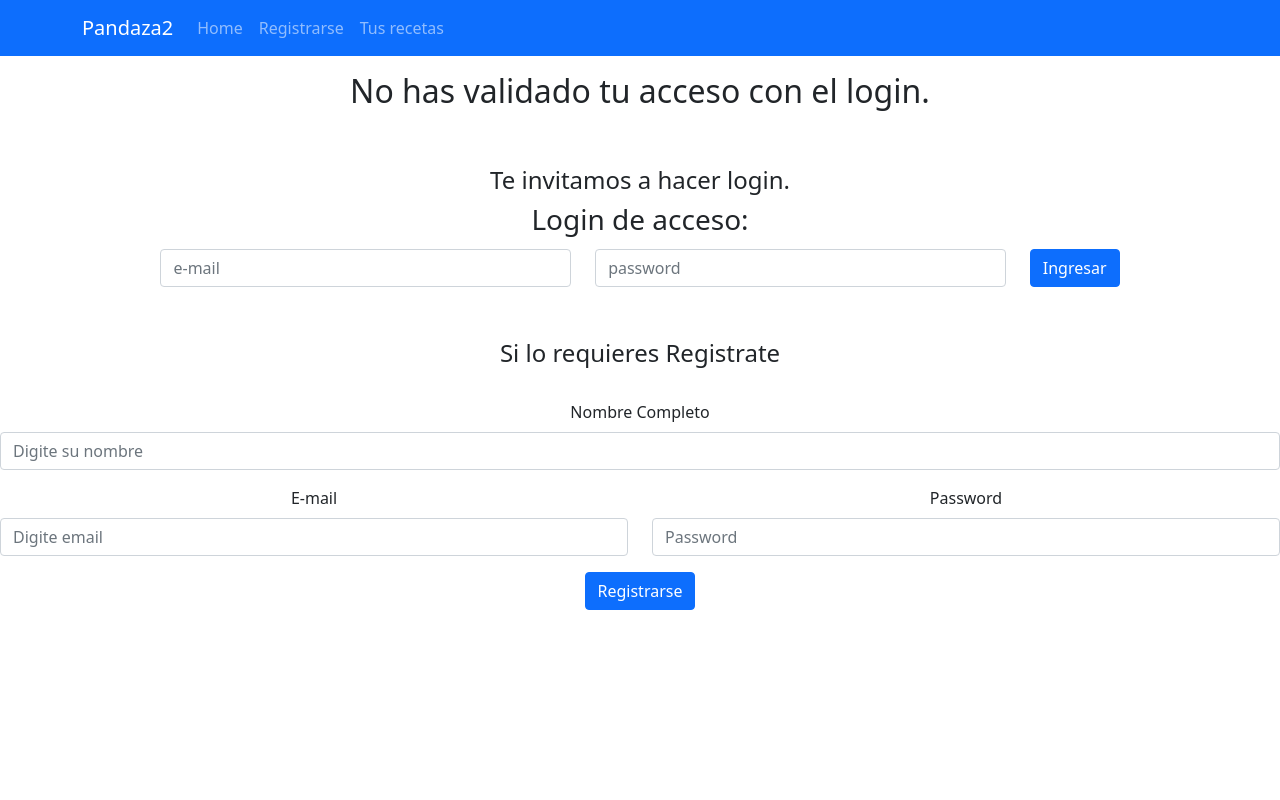
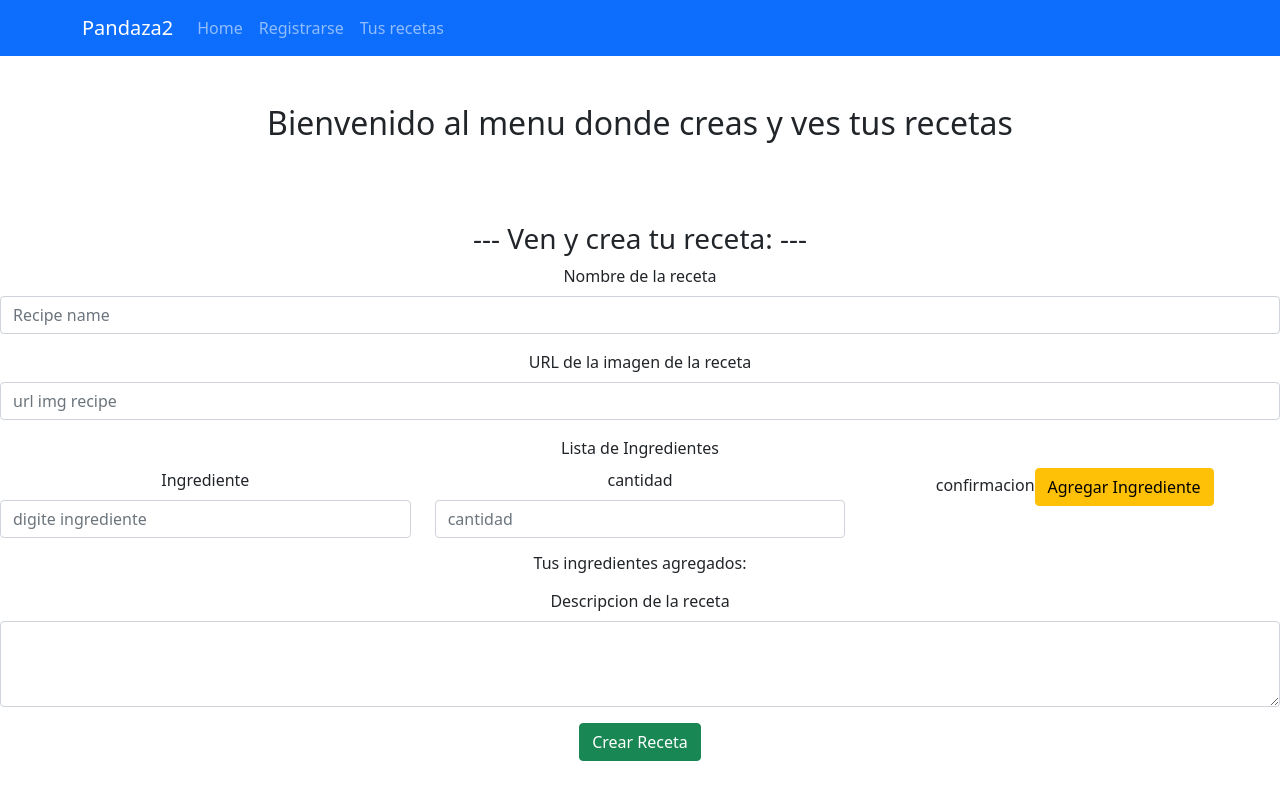
Before and after one commit to AndresKenobi/ProyectoGr12_C4_Front, a React (Create React App) app: page /Tusrecetas in a window 1280 px wide. Shown: the top 800 px of the page. Built offline with nearby package versions, Linux system fonts and the light colour scheme.

Commit message:
uso de map para mostrar ingredientes receta

```diff
--- a/src/components/Creacionreceta.js
+++ b/src/components/Creacionreceta.js
@@ -1,6 +1,12 @@
 import React, { useContext, useState } from "react";
-import { Form, Button, Row, Col, Alert } from "react-bootstrap";
+import { Form, Button, Row, Col, Alert, Container } from "react-bootstrap";
 import RecipeContext from "../context/RecipeContext";
+//import AuthContext from '../context/AuthContext'
+
+const ingredientes = {
+  ingrediente: "",
+  cantidad: ""
+}
 
 const objForm = {
   nameReceta: "",
@@ -11,28 +17,50 @@ const objForm = {
 
 const Creacionreceta = () => {
   //Contextos
-    const {handleCreate} = useContext(RecipeContext);
+  const { handleCreate } = useContext(RecipeContext);
   //Estados
   const [form, setForm] = useState(objForm);
   //Alert
   const [show, setShow] = useState(false);
+  // Variable de estado ingredientes
+  const [ingre, setIngre] = useState(ingredientes);
+  //Lista ingredientes
+  const [lista, setlista] = useState([]);
 
   const handleForm = (e) => {
-      setForm( {...form, [e.target.name]: e.target.value});
+    setForm({ ...form, [e.target.name]: e.target.value });
   };
 
   const handleSubmit = async (e) => {
     e.preventDefault();
     const resp = await handleCreate(form);
-    if(resp.status === 201){
+    if (resp.status === 201) {
       //alert('Created');
       setShow(true);//alarma activa cuando se crea la receta
       setForm(objForm);
-    }else{
+    } else {
       setShow(false);
     }
 
   };
+
+  /***********************************************************************
+   * MANIPULACION DE ARREGLO DE INGREDIENTES
+   **************************************************************************/
+  const handleIngredientes = (e) => {
+    setIngre({ ...ingre, [e.target.name]: e.target.value });
+
+  }
+
+  const handleAgregar = (e) => {
+    e.preventDefault(); // evitar se resetee campos de texto
+    setlista([...lista, ingre])
+    console.log("ingredientes:", lista)
+    console.log("rev ingre:", ingredientes.ingrediente)
+
+    //setShow(true); //estado alerta REGISTRO
+    setIngre(ingredientes); // limpieza campos de texto despues de click registrar
+  }
 
   return (
     <div>
@@ -42,10 +70,9 @@ const Creacionreceta = () => {
       <Form onSubmit={handleSubmit}>
         {/********Fila 1*********/}
         <Row>
-          {/********Columna 1*********/}
-          <Col>
+
           <Form.Group className="mb-3" controlId="productName">
-              <Form.Label>Recipe name</Form.Label>
+            <Form.Label>Nombre de la receta</Form.Label>
             <Form.Control
               name="nameReceta"
               type="text"
@@ -55,11 +82,9 @@ const Creacionreceta = () => {
               onChange={handleForm}
             />
           </Form.Group>
-          </Col>
-          {/********Columna 2*********/}
-          <Col>
+
           <Form.Group className="mb-3" controlId="photoReceta">
-              <Form.Label>imagen url de la receta</Form.Label>
+            <Form.Label>URL de la imagen de la receta</Form.Label>
             <Form.Control
               name="photoReceta"
               type="text"
@@ -69,36 +94,91 @@ const Creacionreceta = () => {
               onChange={handleForm}
             />
           </Form.Group>
+
+        </Row>
+
+        {/****************************************************************
+         * Fila 2 - MANEJA ARREGLO INGREDIENTES
+        * ********* ******************************************************/}
+        {/*<Form onSubmit={handleAgregar}>*/}
+        <Row>
+          <Form.Label>Lista de Ingredientes</Form.Label>
+          {/********Columna 1 de Fila 2*********/}
+          <Col>
+            <Form.Group className="mb-3" controlId="ingrediente">
+              <Form.Label>Ingrediente</Form.Label>
+              <Form.Control
+                name="ingrediente"
+                type="text"
+                placeholder="digite ingrediente"
+                required
+                value={form.ingrediente}
+                onChange={handleIngredientes}
+              />
+            </Form.Group>
           </Col>
+
+          {/********Columna 2 de Fila 2 *********/}
+          <Col>
+            <Form.Group className="mb-3" controlId="cantidad">
+              <Form.Label>cantidad</Form.Label>
+              <Form.Control
+                name="cantidad"
+                type="text"
+                placeholder="cantidad"
+                required
+                value={form.cantidad}
+                onChange={handleIngredientes}
+              />
+            </Form.Group>
+          </Col>
+
+          {/********  Columna 3 de Fila 2  *********/}
+          <Col>
+            <Form.Label>confirmacion</Form.Label>
+            <Button onClick={handleAgregar} variant="warning" type="submit">
+              Agregar Ingrediente
+            </Button>
+          </Col>
+
         </Row>
-        {/********Fila 2*********/}
+        {/*</Form>*/}
+
+        {/****************************************************************
+        *******Fila 3 DONDE MOSTRAREMOS INGREDIENTES AGREGADOS
+        =======================================================*********/}
+        {/**/}
+        <Container fluid >
+          <h6>Tus ingredientes agregados:</h6>
+          <ul>{lista.map((index) => (
+            <li key={index.cantidad}> Ingrediente: {index.ingrediente}  +     Cantidad: {index.cantidad} </li>
+          ))}</ul>
+
+        </Container>
+
+
+        {/****************************************************************
+        *******Fila 4 DESCRIPCION PREPARACION
+        =======================================================*********/}
         <Row>
-        <Form.Group className="mb-3" controlId="listaIngredeintes">
-            <Form.Label>Lista de Ingredientes</Form.Label>
-            <Form.Control as="textarea" rows={3}
-                name="listaIngredientes"
-                required
-                value={form.listaIngredientes}
-                onChange={handleForm}/>
-            </Form.Group>
-        </Row>
-        {/********Fila 3*********/}
-        <Row>
+
           <Form.Group className="mb-3" controlId="exampleForm.ControlTextarea1">
             <Form.Label>Descripcion de la receta</Form.Label>
             <Form.Control as="textarea" rows={3}
               name="descReceta"
               required
               value={form.descReceta}
-                onChange={handleForm}/>
+              onChange={handleForm} />
           </Form.Group>
         </Row>
+
         {/**********Botón de registro********/}
         <Button variant="success" type="submit">
-          Create
-        </Button>{" "}
+          Crear Receta
+        </Button>
+
       </Form>
-    </div>
+    </div >
   );
 };
 
--- a/src/components/Registro.js
+++ b/src/components/Registro.js
@@ -44,12 +44,12 @@ export const Registro = () => {
                 </Form.Group>
 
                 <Row className="mb-3">
-                    <Form.Group as={Col} controlId="email">
+                    <Form.Group as={Col} controlId="youremail">
                         <Form.Label>E-mail</Form.Label>
                         <Form.Control required name="email" value={form.email} onChange={handleForm} type="email" placeholder="Digite email" />
                     </Form.Group>
 
-                    <Form.Group as={Col} controlId="password">
+                    <Form.Group as={Col} controlId="yourpassword">
                         <Form.Label>Password</Form.Label>
                         <Form.Control required name="password" value={form.password} onChange={handleForm} type="password" placeholder="Password" />
                     </Form.Group>
--- a/src/routers/UnauthRouter.js
+++ b/src/routers/UnauthRouter.js
@@ -6,13 +6,15 @@ import {
 import { Home } from '../pages/Home';
 import { Registrarse } from '../pages/Registrarse';
 import { SinAcceso } from '../pages/SinAcceso';
+import { Tusrecetas } from '../pages/Tusrecetas';
 
 const UnauthRouter = () => {
     return (
         <>
             <Routes >
                 <Route path="/" element={<Home />}></Route>
-                <Route path="/Tusrecetas" element={<SinAcceso />}></Route>
+                {/*<Route path="/Tusrecetas" element={<SinAcceso />}></Route>*/}
+                <Route path="/Tusrecetas" element={<Tusrecetas />}></Route>
                 <Route path="/Registrarse" element={<Registrarse />}></Route>
                 <Route path="/SinAcceso" element={<SinAcceso />}></Route>
             </Routes>
```
Lines whose indentation alone changed are shown as unchanged.
